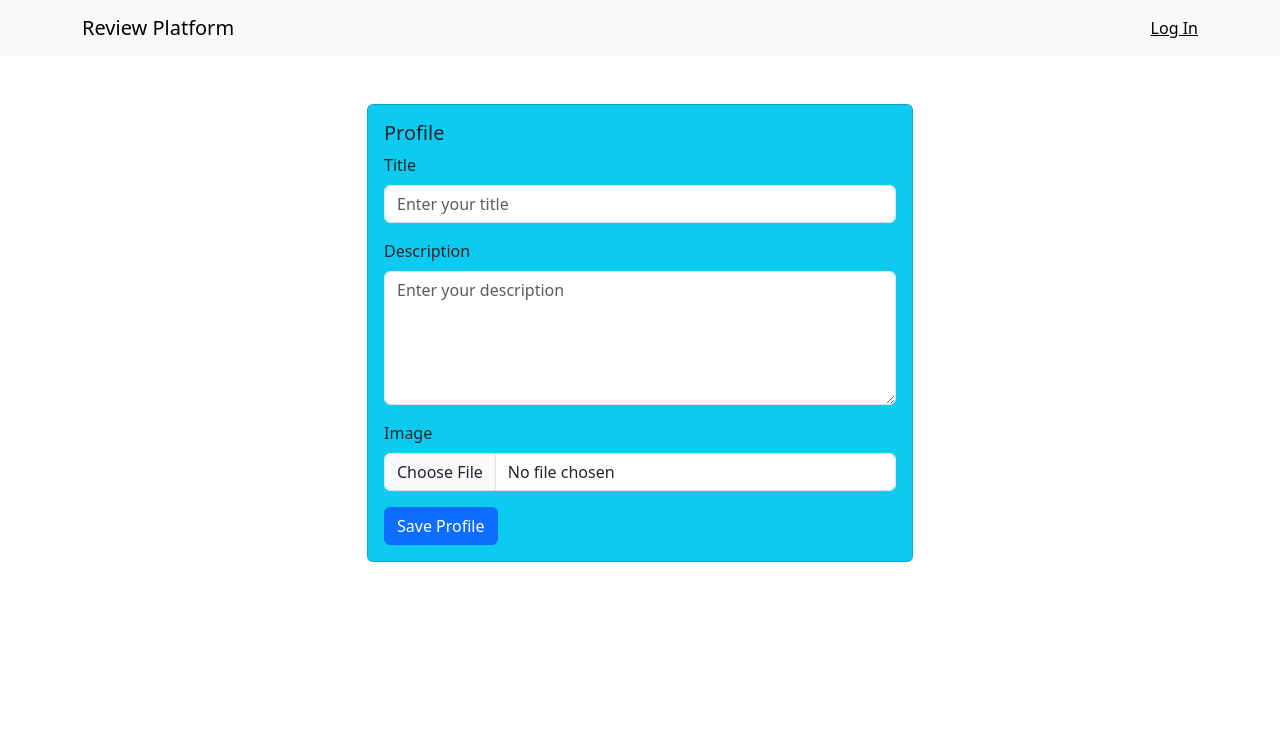
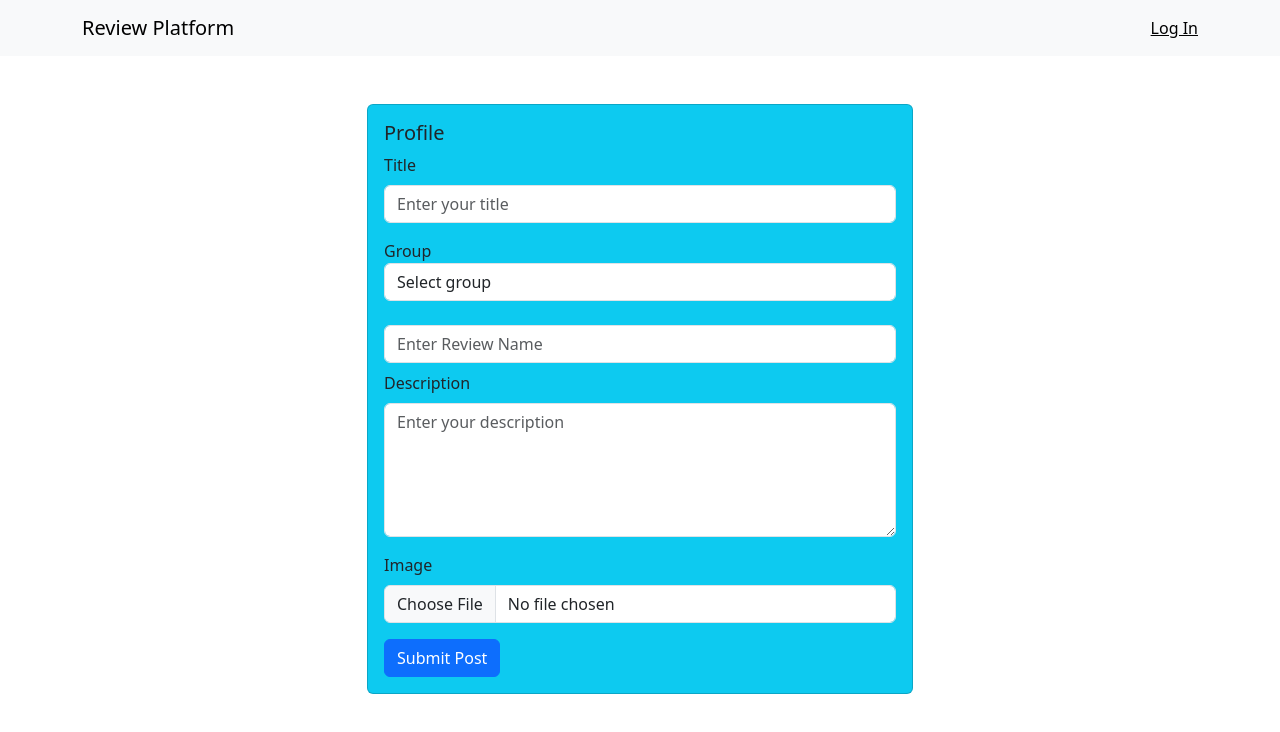
Before and after one commit to CHIKVILADZE/client-review, a React (Create React App) app: page /profile in a window 1280 px wide. Shown: the top 732 px of the page. Built offline with nearby package versions, Linux system fonts and the light colour scheme.

Commit message:
create review form and post data

```diff
--- a/src/pages/Post.jsx
+++ b/src/pages/Post.jsx
@@ -15,7 +15,11 @@ function Post() {
   const [likeIds, setLikeIds] = useState([]);
   const [likeIcon, setLikeIcon] = useState(false);
   const [likeCount, setLikeCount] = useState(null);
-  const [review, setReview] = useState(null);
+  const [reviews, setReviews] = useState([]);
+  const [reviewName, setReviewName] = useState('');
+  const [rating, setRating] = useState(0);
+  const [reviewText, setReviewText] = useState('');
+  const [reviewGroup, setReviewGroup] = useState();
 
   const { currentUser } = useContext(AuthContext);
 
@@ -27,12 +31,22 @@ function Post() {
   useEffect(() => {
     const fetchPostAndLikes = async () => {
       try {
-        const [postResponse, commentsResponse, likesResponse, reviewsResponse] =
-          await Promise.all([
+        const [
+          postResponse,
+          commentsResponse,
+          likesResponse,
+          reviewsResponse,
+          moviesResponse,
+          booksResponse,
+          gamesResponse,
+        ] = await Promise.all([
           axios.get(`http://localhost:4000/api/posts/${postId}`),
           axios.get(`http://localhost:4000/api/comments?postId=${postId}`),
           axios.get(`http://localhost:4000/api/likes?postId=${postId}`),
           axios.get(`http://localhost:4000/api/reviews?postId=${postId}`),
+          axios.get(`http://localhost:4000/api/movies?postId=${postId}`),
+          axios.get(`http://localhost:4000/api/books?postId=${postId}`),
+          axios.get(`http://localhost:4000/api/games?postId=${postId}`),
         ]);
 
         setPost(postResponse.data);
@@ -46,7 +60,6 @@ function Post() {
         const { likeIds, userIds } = likesResponse.data;
 
         setLike(userIds);
-        setReview(reviewsResponse.data);
 
         if (userIds.includes(currentUser.id)) {
           setLikeIcon(true);
@@ -108,7 +121,7 @@ function Post() {
         console.error('Error liking post:', error);
       });
   };
-  console.log('review', review);
+  console.log('review', reviews);
   console.log('comments', comments);
 
   const handleDislike = () => {
@@ -134,13 +147,31 @@ function Post() {
         console.error('Error disliking post:', error);
       });
   };
+  console.log('reviewssss', reviews);
 
-  const handleReviewSubmit = () => {
-    axios.post('http://localhost:4000/api/reviews').then((response) => {
+  const handleReviewSubmit = async (e) => {
+    e.preventDefault();
+    let review = {
+      postId: postId,
+      name: post.reviewName,
+      text: reviewText,
+      rating: rating,
+      group: reviewGroup,
+    };
+
+    await axios
+      .post(`http://localhost:4000/api/${reviewGroup}`, review, {
+        withCredentials: true,
+      })
+      .then((response) => {
         console.log('reviewssss', response);
       });
   };
+  console.log('reviewGroup', reviewGroup);
 
+  const handleSelectChange = (event) => {
+    setReviewGroup(event.target.value);
+  };
   return (
     <div className="container mt-4">
       <div className="row">
@@ -225,14 +256,32 @@ function Post() {
           <div className="card">
             <div className="card-body">
               <h4>Review</h4>
-              <form>
+              <form onSubmit={handleReviewSubmit}>
                 <div className="mb-3">
                   <div className="d-flex flex-column">
                     {' '}
+                    {post && (
+                      <>
                         <label htmlFor="reviewName">Review Name</label>
-                    {post && <input type="text" value={post.title} />}
+                        <input type="text" value={post.reviewName} readOnly />
+                        <label htmlFor="reviewGroup" className="mt-2">
+                          Review Group
+                        </label>
+                        <input type="text" value={post.group} readOnly />
+                      </>
+                    )}
                   </div>
-                  <div className="d-flex flex-column">
+
+                  <div className="form-group mt-4">
+                    <label htmlFor="reviewText">Review Text</label>
+                    <textarea
+                      className="form-control mt-2"
+                      id="reviewText"
+                      rows="4"
+                      onChange={(e) => setReviewText(e.target.value)}
+                    ></textarea>
+                  </div>
+                  <div className="d-flex flex-column mt-4">
                     {' '}
                     <label htmlFor="rating" className="form-label">
                       Rating
@@ -242,17 +291,15 @@ function Post() {
                       className="form-control w-100 custom-input"
                       name="rating"
                       id="rating"
+                      onChange={(e) => setRating(e.target.value)}
                       min="1"
                       max="5"
                       style={{ maxWidth: '200px' }}
                     />
                   </div>
                 </div>
-                <button
-                  className="btn btn-primary"
-                  onClick={handleReviewSubmit}
-                >
-                  Submit Review
+                <button className="btn btn-primary" type="submit">
+                  Add Review
                 </button>
               </form>
             </div>
--- a/src/pages/Profile.jsx
+++ b/src/pages/Profile.jsx
@@ -5,6 +5,8 @@ import axios from 'axios';
 function Profile() {
   const { currentUser } = useContext(AuthContext);
   const [file, setFile] = useState(null);
+  const [reviewGroup, setReviewGroup] = useState();
+  const [reviewName, setReviewName] = useState('');
   const [formData, setFormData] = useState({
     title: '',
     desc: '',
@@ -15,13 +17,15 @@ function Profile() {
   };
 
   const handleFormSubmit = async (e) => {
-    // e.preventDefault();
+    e.preventDefault();
 
     try {
       const form = new FormData();
 
       form.append('title', formData.title);
       form.append('desc', formData.desc);
+      form.append('group', reviewGroup);
+      form.append('reviewName', reviewName);
       form.append('image', file);
 
       const response = await axios.post(
@@ -43,6 +47,8 @@ function Profile() {
         title: '',
         desc: '',
       });
+      setReviewGroup('');
+      setReviewName('');
     } catch (error) {
       console.error('Error submitting post:', error);
     }
@@ -53,6 +59,12 @@ function Profile() {
     setFormData({ ...formData, [name]: value });
   };
   console.log('filee', file);
+
+  const handleSelectChange = (event) => {
+    setReviewGroup(event.target.value);
+  };
+  console.log('reviewGroup', reviewGroup);
+
   return (
     <div className="container mt-5">
       <div className="row">
@@ -60,6 +72,7 @@ function Profile() {
           <div className="card bg-info">
             <div className="card-body">
               <h5 className="card-title">Profile</h5>
+
               <form onSubmit={handleFormSubmit}>
                 <div className="mb-3">
                   <label htmlFor="title" className="form-label">
@@ -76,8 +89,34 @@ function Profile() {
                     onChange={handleInputChange}
                   />
                 </div>
+                <div className="form-group">
+                  <label htmlFor="group">Group</label>
+                  <select
+                    name="group"
+                    id="group"
+                    className="form-control"
+                    value={formData.group}
+                    onChange={handleSelectChange}
+                  >
+                    <option value="">Select group</option>
+                    <option value="Mvies">Movie</option>
+                    <option value="Books">Book</option>
+                    <option value="Games">Game</option>
+                  </select>
+                </div>
+                <div className="d-flex flex-column mt-4">
+                  <input
+                    type="text"
+                    placeholder="Enter Review Name"
+                    required
+                    className="form-control rounded-lg"
+                    name="reviewName"
+                    onChange={(e) => setReviewName(e.target.value)}
+                    value={formData.reviewName}
+                  />
+                </div>
 
-                <div className="mb-3">
+                <div className="mb-3 mt-2">
                   <label htmlFor="desc" className="form-label">
                     Description
                   </label>
@@ -106,7 +145,7 @@ function Profile() {
                   />
                 </div>
                 <button type="submit" className="btn btn-primary">
-                  Save Profile
+                  Submit Post
                 </button>
               </form>
             </div>
```
Also changed, not shown: src/components/Review.jsx (deleted, +0 -16 lines). Lines whose indentation alone changed are shown as unchanged.
